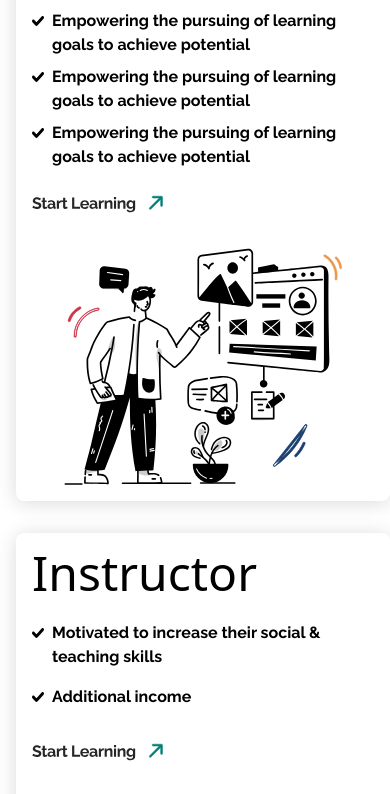
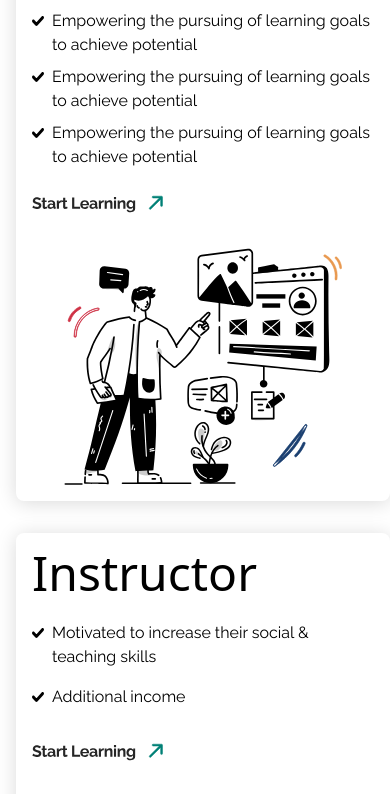
Before and after one commit to afaankhawaja/Learna-UI, a Next.js app: page / in a window 390 px wide. Shown: the part 5240-6034 px from the top of the page. Built offline with nearby package versions, Linux system fonts and the light colour scheme.

Commit message:
dropdown fixed

```diff
--- a/src/app/globals.css
+++ b/src/app/globals.css
@@ -2,26 +2,6 @@
 @tailwind components;
 @tailwind utilities;
 
-/* :root {
-  --background: #ffffff;
-  --foreground: #171717;
-}
-
-@media (prefers-color-scheme: dark) {
-  :root {
-    --background: #0a0a0a;
-    --foreground: #ededed;
-  }
-}
-
-body {
-  color: var(--foreground);
-  background: var(--background);
-  font-family: Arial, Helvetica, sans-serif;
-}
-
-@layer utilities {
-  .text-balance {
-    text-wrap: balance;
-  }
-} */
+ :root{
+  cursor: pointer;
+ }
--- a/src/components/Benefits.js
+++ b/src/components/Benefits.js
@@ -17,21 +17,21 @@ const Benefits = () => {
           <div className="font-normal pt-4 mb-4 text-5xl md:text-7xl">Learner</div>
           <div className="flex items-baseline gap-2 py-2">
             <Image src={Vector} alt="vector" className="" />
-            <p className="font-bold font-raleway ">
+            <p className="font-medium font-raleway ">
               Empowering the pursuing of learning goals to achieve potential
             </p>
           </div>
 
           <div className="flex items-baseline  gap-2 pb-2">
             <Image src={Vector} alt="vector" />
-            <p className="font-bold font-raleway">
+            <p className="font-medium font-raleway">
               Empowering the pursuing of learning goals to achieve potential
             </p>
           </div>
 
           <div className="flex items-baseline  gap-2">
             <Image src={Vector} alt="vector" />
-            <p className="font-bold font-raleway">
+            <p className="font-medium font-raleway">
               Empowering the pursuing of learning goals to achieve potential
             </p>
           </div>
--- a/src/components/Instructor.js
+++ b/src/components/Instructor.js
@@ -6,49 +6,19 @@ const Instructor = () => {
   return (
     <div>
         <div className="my-8">
-        {/* <div className="w-90 ml-4 rounded-lg bg-[#FFFFFF] shadow-[0_2px_20px_0_rgba(0,0,0,0.15)] px-4">
-          <div className="font-normal pt-4 mb-4 text-5xl">Instructor</div>
-
+        <div className="w-90 ml-4 md:w-[85%] md:mx-auto rounded-lg md:flex justify-between bg-[#FFFFFF] shadow-[0_2px_20px_0_rgba(0,0,0,0.15)] px-4">
+         <div className="md:pl-6">
+          <div className="font-normal pt-4 mb-4 text-5xl md:text-7xl">Instructor</div>
           <div className="flex items-baseline gap-2 py-2">
             <Image src={Vector} alt="vector" className="" />
-            <p className="font-bold font-raleway ">
+            <p className="font-medium font-raleway ">
             Motivated to increase their
             social & teaching skills            </p>
           </div>
 
           <div className="flex items-baseline gap-2 py-2">
             <Image src={Vector} alt="vector" className="" />
-            <p className="font-bold font-raleway ">
-            Additional income            </p>
-          </div>
-        <div className="mt-5">
-            <Image
-            src={StartLearning}
-            alt=""
-            />
-        </div>
-
-        <div className="pt-8 pb-4 flex items-center px-8">
-            <Image
-            src={Instructor1}
-            alt=""
-
-            />
-        </div>
-        </div> */}
-        <div className="w-90 ml-4 md:w-[85%] md:mx-auto rounded-lg md:flex justify-between bg-[#FFFFFF] shadow-[0_2px_20px_0_rgba(0,0,0,0.15)] px-4">
-         <div className="md:pl-6">
-          <div className="font-normal pt-4 mb-4 text-5xl md:text-7xl">Instructor</div>
-          <div className="flex items-baseline gap-2 py-2">
-            <Image src={Vector} alt="vector" className="" />
-            <p className="font-bold font-raleway ">
-            Motivated to increase their
-            social & teaching skills            </p>
-          </div>
-
-          <div className="flex items-baseline gap-2 py-2">
-            <Image src={Vector} alt="vector" className="" />
-            <p className="font-bold font-raleway ">
+            <p className="font-medium font-raleway ">
             Additional income            </p>
           </div>
 
--- a/src/components/Navbar.js
+++ b/src/components/Navbar.js
@@ -8,16 +8,21 @@ import downArrow from "../images/downArrow.svg";
 import World from "../images/World.svg";
 import LearnaWeb from "../images/LearnaWeb.svg";
 import CategoriesDropdown from "./CategoriesDropdown";
-import MobileMenu from './MobileMenu'
+import MobileMenu from "./MobileMenu";
 import { ImCross } from "react-icons/im";
-
 
 const Navbar = () => {
   const [isCategoriesVisible, setIsCategoriesVisible] = useState(false);
   const [isMenuVisible, setIsMenuVisible] = useState(false);
+
   const toggleCategories = () => {
-    setIsCategoriesVisible(!isCategoriesVisible);
+    if (isCategoriesVisible) {
+      setTimeout(() => setIsCategoriesVisible(false), 200);
+    } else {
+      setIsCategoriesVisible(true);
+    }
   };
+
   const toggleMenu = () => {
     setIsMenuVisible(!isMenuVisible);
   };
@@ -34,13 +39,22 @@ const Navbar = () => {
             <Image src={Login} alt="icon" className="" />
           </button>
           <button onClick={toggleMenu} id="menu" className="">
-            {isMenuVisible? <ImCross style={{scale  :'1.5'}}/>:<Image src={Menu} alt="menu" className="" />}
+            {isMenuVisible ? (
+              <ImCross style={{ scale: "1.5" }} />
+            ) : (
+              <Image src={Menu} alt="menu" className="" />
+            )}
             {/* <Image src={Menu} alt="menu" className="" /> */}
           </button>
         </div>
       </div>
-      <div id='menu-dropdown' className={`transition-transform delay-75 duration-500 ease-in ${isMenuVisible ? 'translate-x-0':'translate-x-full'}`}>
-      {isMenuVisible && <MobileMenu/>}
+      <div
+        id="menu-dropdown"
+        className={`transition-transform delay-75 duration-500 ease-in ${
+          isMenuVisible ? "translate-x-0" : "translate-x-full"
+        }`}
+      >
+        {isMenuVisible && <MobileMenu />}
       </div>
       {/* Web View */}
       <div className="hidden bg-[#FFFFFF] h-11 mt-4 md:flex justify-between items-center px-5">
@@ -51,20 +65,26 @@ const Navbar = () => {
           <div
             className="hidden md:flex mt-1 font-medium text-sm font-raleway mx-4 cursor-pointer"
             onClick={toggleCategories}
-            // onMouseOver={toggleCategories}
+            onMouseEnter={toggleCategories}
           >
             <span className="mr-2">Categories</span>
             <div>
-             { isCategoriesVisible? <Image src={downArrow} alt="downArrow" className="rotate-180 scale-105" />:
-              <Image src={downArrow} alt="downArrow" className="" />
-             }
+              {isCategoriesVisible ? (
+                <Image
+                  src={downArrow}
+                  alt="downArrow"
+                  className="rotate-180 scale-105"
+                />
+              ) : (
+                <Image src={downArrow} alt="downArrow" className="" />
+              )}
             </div>
           </div>
         </div>
 
         <div className="md:flex justify-evenly gap-4">
           <Image src={World} alt="" />
-          <div className="bg-slate-300 border-2 m-1"></div>
+          <div className="bg-slate-300 border-l-2 m-1"></div>
 
           <div id="Nav-Buttons" className="p-2 space-x-1">
             <span className="border-[#018076] border-2 rounded-lg text-center px-2 py-2.5">
@@ -74,7 +94,7 @@ const Navbar = () => {
               Teach on Learna
             </span>
           </div>
-          <div className="bg-slate-300 border-2 m-1"></div>
+          <div className="bg-slate-300 border-l-2 m-1"></div>
 
           <button id="login">
             <Image src={Login} alt="icon" className="" />
@@ -83,9 +103,14 @@ const Navbar = () => {
       </div>
 
       {/* Categories Dropdown */}
-      <div id='catogeries-dropdown' className={`transition-opacity duration-150 ease-in ${isCategoriesVisible ? 'opacity-100':'opacity-0'}`}>
-
-      {isCategoriesVisible && <CategoriesDropdown />}
+      <div
+        onMouseLeave={toggleCategories}
+        id="dropdown"
+        className={`transition-opacity duration-300 linear ${
+          isCategoriesVisible ? "opacity-100" : "opacity-0"
+        }`}
+      >
+        {isCategoriesVisible && <CategoriesDropdown />}
       </div>
     </div>
   );
```
Also changed, not shown: src/components/SectionOne.js (+1 -6 lines), 1 other file (tests, documents, lock files or other folders).
